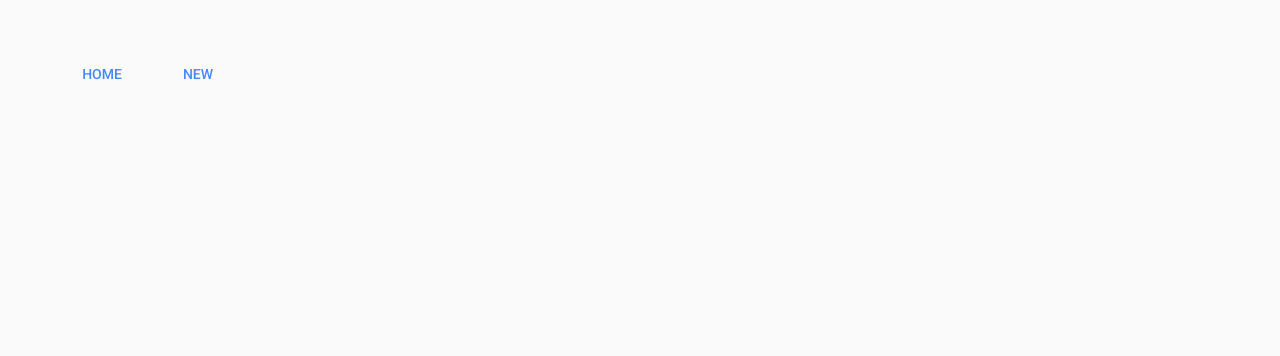
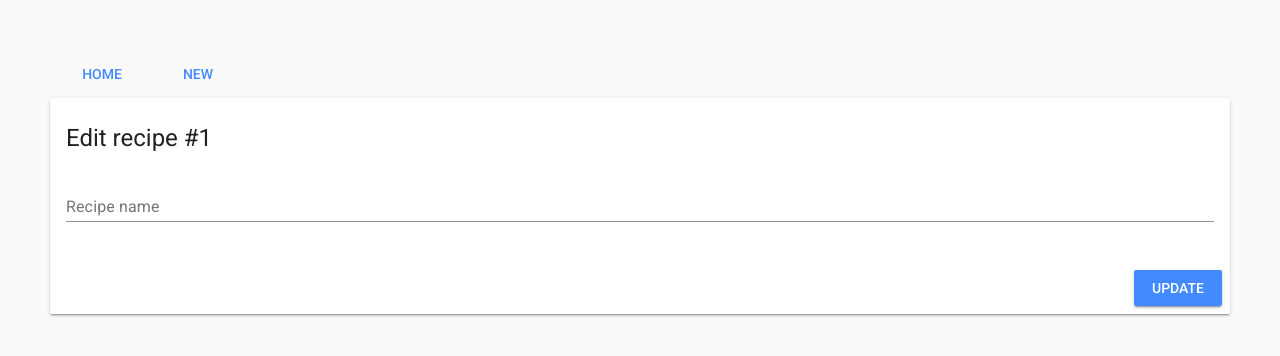
Before and after one commit to olivmai/recipes-front, a Vue app: page /#/1/edit in a window 1280 px wide. Shown: the top 356 px of the page. Built offline with nearby package versions, Linux system fonts and the light colour scheme; no server answers.

Commit message:
feat(recipe): add put action to edit recipe

```diff
--- a/src/components/Recipe.vue
+++ b/src/components/Recipe.vue
@@ -9,11 +9,17 @@
                     <md-table-row>
                         <md-table-head md-numeric>ID</md-table-head>
                         <md-table-head>Name</md-table-head>
+                        <md-table-head>Edit</md-table-head>
                     </md-table-row>
 
                     <md-table-row slot="md-table-row" v-bind:key="recipe.id" v-for="recipe in apiResults">
                         <md-table-cell md-label="ID" md-sort-by="id" md-numeric>{{recipe.id}}</md-table-cell>
                         <md-table-cell md-label="Name" md-sort-by="name">{{recipe.name}}</md-table-cell>
+                        <md-table-cell md-label="Edit" md-sort-by="edit">
+                            <md-button class="md-icon-button md-raised">
+                                <router-link :to="{ name: 'Edit', params: { id: recipe.id }}"><md-icon>edit</md-icon></router-link>
+                            </md-button>
+                        </md-table-cell>
                     </md-table-row>
                 </md-table>
             </md-card-content>
@@ -35,6 +41,11 @@ export default {
       apiResults: null
     }
   },
+  methods: {
+    editRecipe(id) {
+        document.location.href = "/"+id+"/edit"
+    }
+  },
   mounted () {
     axios
       .get('https://127.0.0.1:8000/api/recipes')
--- a/src/router/index.js
+++ b/src/router/index.js
@@ -14,9 +14,14 @@ const routes = [
     path: '/new',
     name: 'New',
     // route level code-splitting
-    // this generates a separate chunk (about.[hash].js) for this route
+    // this generates a separate chunk (new.[hash].js) for this route
     // which is lazy-loaded when the route is visited.
-    component: () => import(/* webpackChunkName: "about" */ '../views/New.vue')
+    component: () => import(/* webpackChunkName: "new" */ '../views/New.vue')
+  },
+  {
+    path: '/:id/edit',
+    name: 'Edit',
+    component: () => import(/* webpackChunkName: "new" */ '../views/Edit.vue')
   }
 ]
 
--- /dev/null
+++ b/src/views/Edit.vue
@@ -0,0 +1,54 @@
+<template>
+  <div class="new">
+    <md-card>
+      <md-card-header>
+        <div class="md-title">Edit recipe #{{ $route.params.id }}</div>
+      </md-card-header>
+      <md-card-content>
+        <md-field>
+          <label>Recipe name</label>
+          <md-input v-model="recipe.name">recipe.name</md-input>
+        </md-field>
+      </md-card-content>
+      <md-card-actions>
+        <md-button class="md-raised md-primary" v-on:click="save()">Update</md-button>
+      </md-card-actions>
+    </md-card>
+  </div>
+</template>
+<script>
+
+import axios from 'axios'
+
+export default {
+  data () {
+    return {
+      recipe: {
+          name: ''
+      }
+    }
+  },
+  mounted() {
+      var recipeId = this.$route.params.id
+      axios
+      .get('https://127.0.0.1:8000/api/recipes/'+recipeId)
+      .then(response => (this.recipe = response.data))
+  },
+  methods: {
+    save() {
+      var recipeId = this.$route.params.id
+      axios
+      .put('https://127.0.0.1:8000/api/recipes/'+recipeId, {
+        name: this.recipe.name
+      })
+      .then(function (response) {
+        console.log(response)
+        document.location.href = '/'
+      })
+      .catch(function (error) {
+        console.log(error)
+      })
+    }
+  }
+}
+</script>
```
